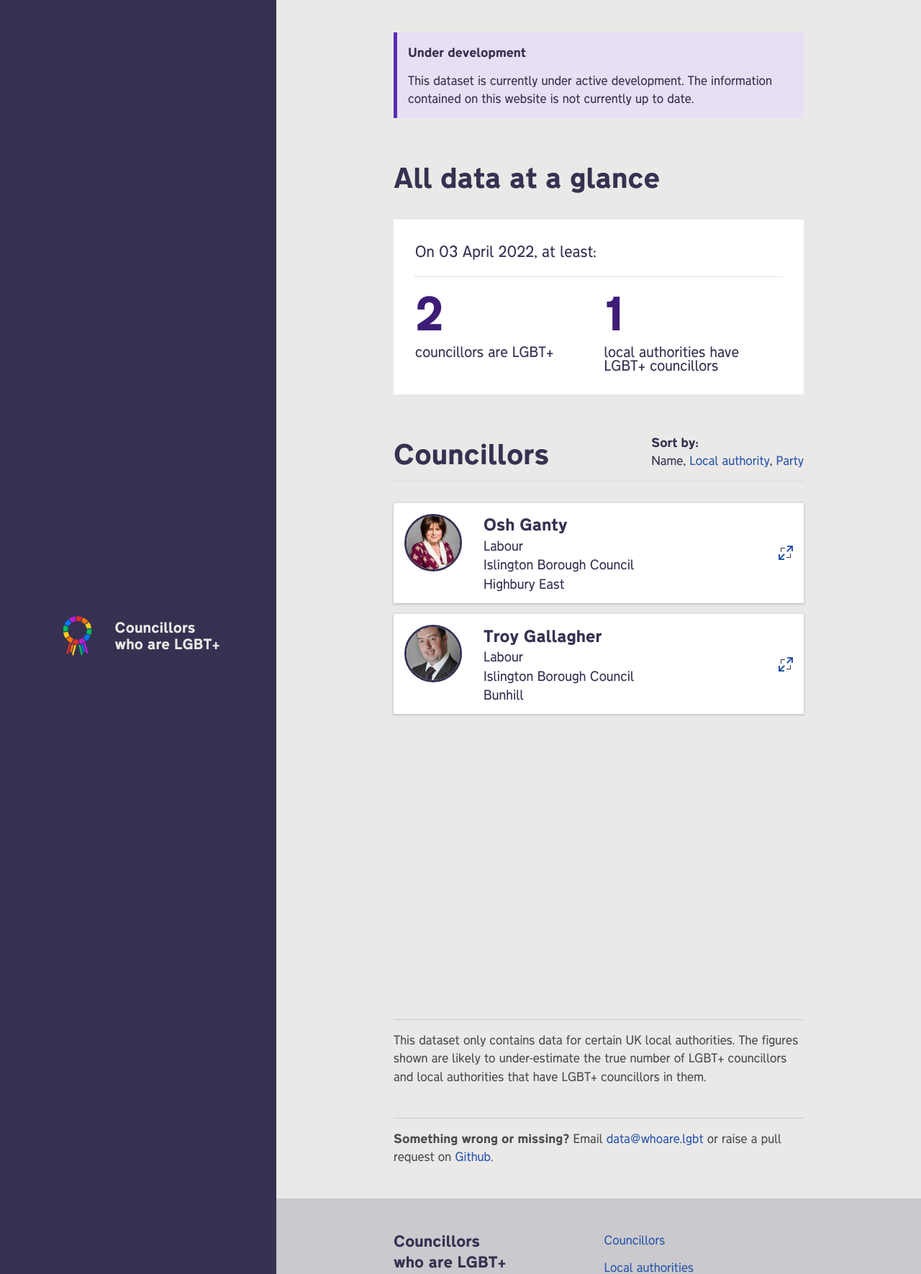
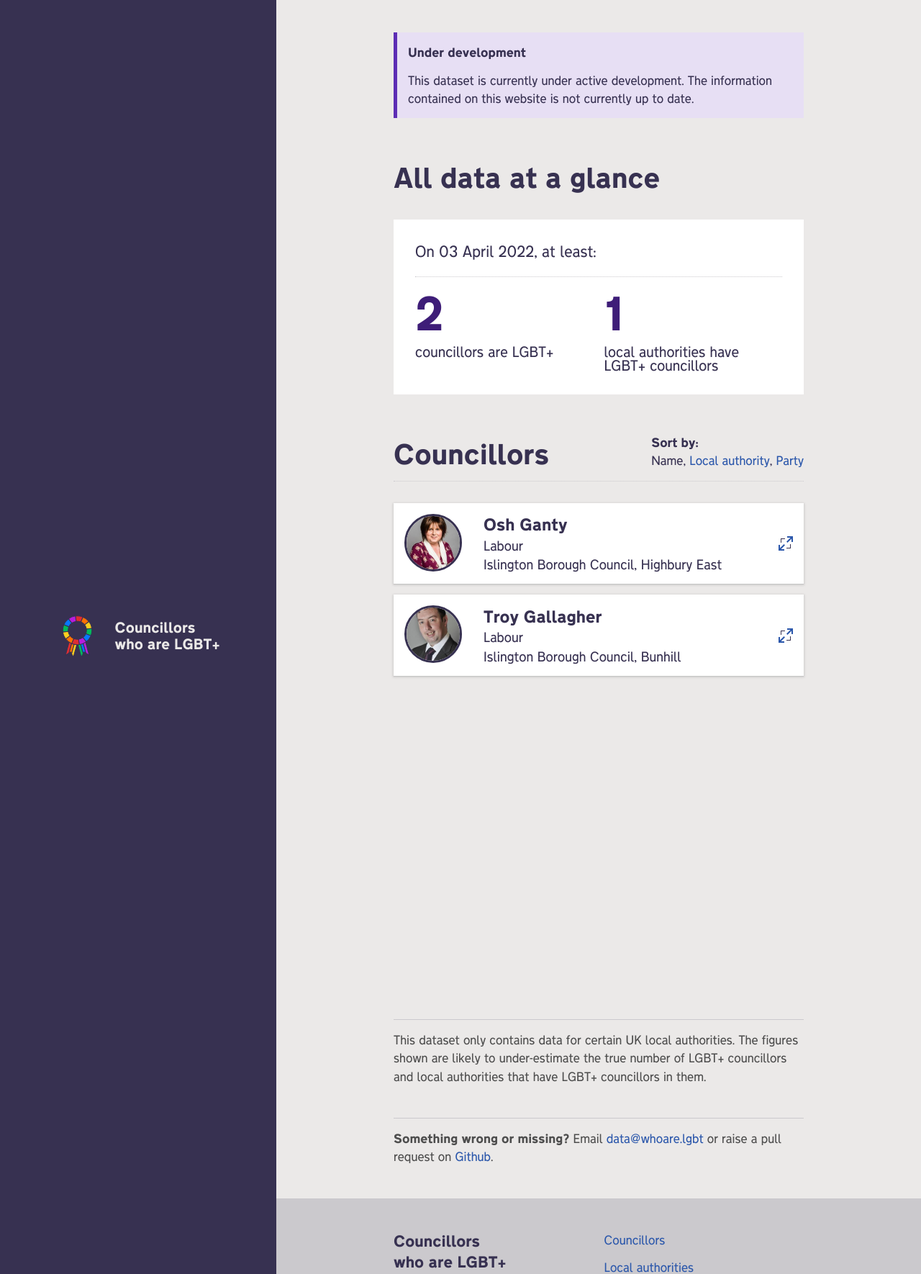
Before and after one commit to johnpeart/lgbt-councillors, a Jekyll site: the page built from councillors/by-name.md, in a window 1280 px wide. Shown: the whole page at 72% size. Built offline with Jekyll 4.4.1, drawn with Linux system fonts in a browser that asks for light colours.

Commit message:
Merge down rows The layout looked a bit odd.

```diff
--- a/_includes/components/councillor-data.html
+++ b/_includes/components/councillor-data.html
@@ -4,8 +4,7 @@
           <img class="cllr-portrait {{ cllrParty }}" src="{{ cllrPhoto }}" loading="lazy">
           <p class="cllr-name">{{ cllrName }}</p>
           <p class="cllr-party">{{ cllrParty }}</p>
-          <p class="cllr-local-authority">{{ cllrLocalAuthority }} {{ cllrLocalAuthorityType }}</p>
-          <p class="cllr-electoral-district">{{ cllrElectoralDistrict }}</p>
+          <p class="cllr-local-authority">{{ cllrLocalAuthority }} {{ cllrLocalAuthorityType }}, {{ cllrElectoralDistrict }}</p>
           <span class="expand-icon"></span>
       </div>
   </summary>
--- a/_sass/global/_main.scss
+++ b/_sass/global/_main.scss
@@ -640,8 +640,8 @@ div.cllr-summary {
   position: relative;
 
   grid-template-columns: auto 1fr 20px;
-  grid-template-rows: auto auto auto auto;
-  grid-template-areas: "portrait cllr-name arrow" "portrait cllr-party arrow" "portrait cllr-authority arrow" "portrait cllr-district arrow";
+  grid-template-rows: auto auto auto;
+  grid-template-areas: "portrait cllr-name arrow" "portrait cllr-party arrow" "portrait cllr-authority arrow";
 
 }
 
@@ -738,16 +738,6 @@ p.cllr-local-authority {
 
 }
 
-p.cllr-electoral-district {
-
-  grid-area: cllr-district;
-
-  @each $style, $sizes in $cllrConstituency {
-      @include toggleSizes($style, map-get($sizes, "xs"),  map-get($sizes, "sm"),  map-get($sizes, "md"),  map-get($sizes, "lg"),  map-get($sizes, "xl"));
-  }
-
-}
-
 details[open] > summary {
   border-bottom: 1px dotted map-get($colors, "grey-3");
 }
```
